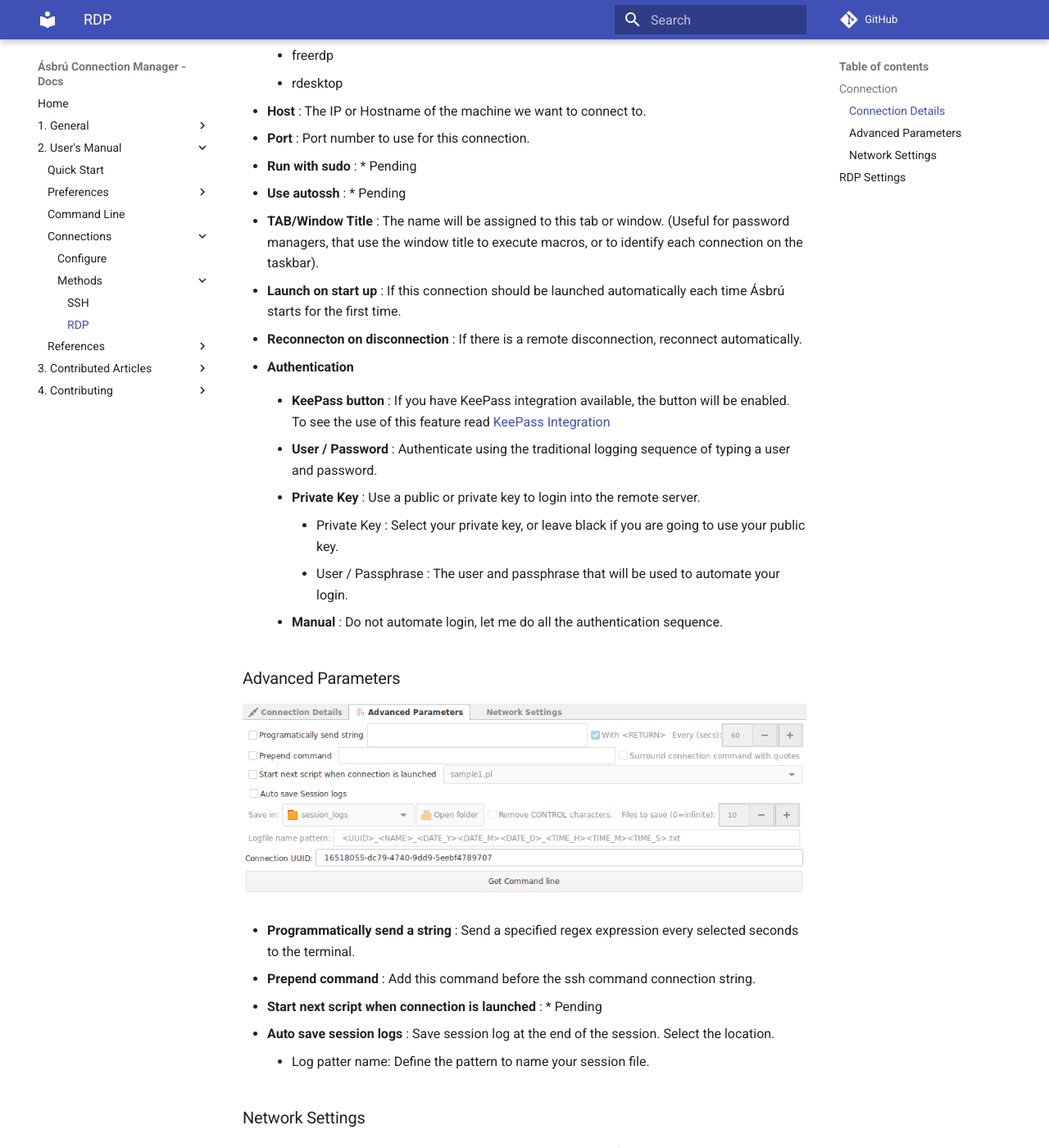
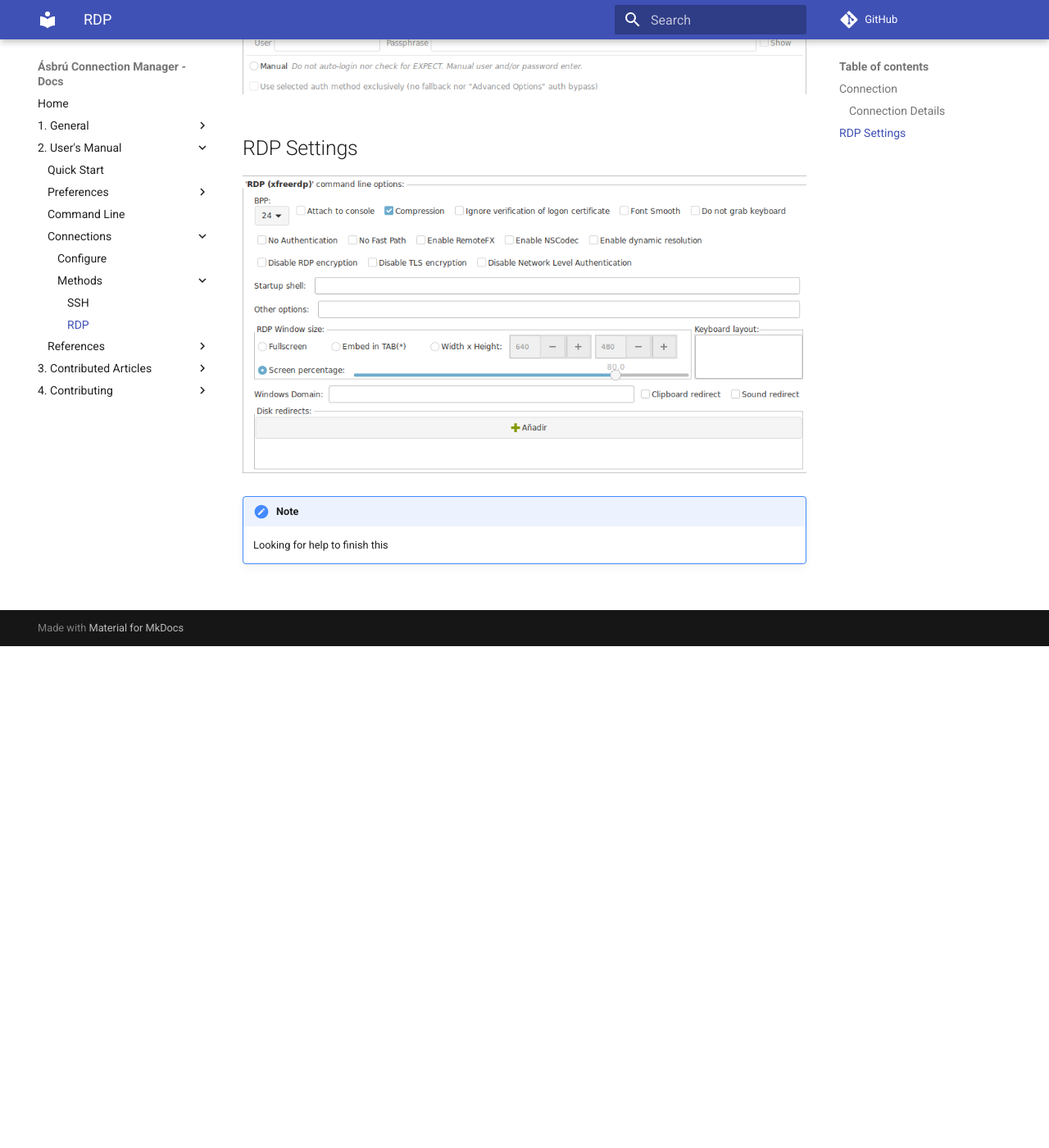
Before and after one commit to asbru-cm/asbru-cm, an MkDocs documentation site: the page built from doc/Manual/Connections/RDP.md, in a window 1280 px wide and 1400 px high, scrolled down 612 px. Shown: the whole window at 82% size. Built offline with MkDocs 1.6.1 and Material for MkDocs 9.7.7, drawn with Linux system fonts in a browser that asks for light colours; comment, search, counter and statistics services are not loaded; some of the changed text lies outside the part shown.

Commit message:
reorganize information into correct sections

```diff
--- a/doc/Manual/Connections/RDP.md
+++ b/doc/Manual/Connections/RDP.md
@@ -2,51 +2,15 @@
 
 ### Connection Details
 
-![](images/rdp1.png)
-
 + __Method__ : For this case, we select
     - freerdp
     - rdesktop
-+ __Host__ : The IP or Hostname of the machine we want to connect to.
-+ __Port__ : Port number to use for this connection.
-+ __Run with sudo__ : * Pending
-+ __Use autossh__ : * Pending
-+ __TAB/Window Title__ : The name will be assigned to this tab or window. (Useful for password managers, that use the window title to execute macros, or to identify each connection on the taskbar).
-+ __Launch on start up__ : If this connection should be launched automatically each time Ásbrú starts for the first time.
-+ __Reconnecton on disconnection__ : If there is a remote disconnection, reconnect automatically.
 
-+ __Authentication__
-    - __KeePass button__ : If you have KeePass integration available, the button will be enabled. To see the use of this feature read [KeePass Integration](../Preferences/KeePassXC.md)
-
-    - __User / Password__ : Authenticate using the traditional logging sequence of typing a user and password.
-    - __Private Key__ : Use a public or private key to login into the remote server.
-        - Private Key : Select your private key, or leave black if you are going to use your public key.
-        - User / Passphrase : The user and passphrase that will be used to automate your login.
-    - __Manual__ : Do not automate login, let me do all the authentication sequence.
-
-### Advanced Parameters
-
-![](images/rdp2.png)
-
-+ __Programmatically send a string__ : Send a specified regex expression every selected seconds to the terminal.
-+ __Prepend command__ : Add this command before the ssh command connection string.
-+ __Start next script when connection is launched__ : * Pending
-+ __Auto save session logs__ : Save session log at the end of the session. Select the location.
-    - Log patter name: Define the pattern to name your session file.
-
-
-### Network Settings
-
-This networking options override the Global Networking options for this connection.
-
-![](images/rdp3.png)
-
-+ __Use global proxy options__ : Use the globally predefined Networking options.
-+ __Use direct connection__ : If you declared a Global Proxy and you do not need it for this connection.
-+ __Use SOCKS proxy__ : Use a SOCKS proxy to exit the local network.
-+ __Jump Server__ : Use a jump server to exit the local network, or connect to an internal machine behind a FireWall.
-
+![](images/rdp1.png)
 
 ## RDP Settings
 
 ![](images/rdp4.png)
+
+!!! note
+    Looking for help to finish this
```
Also changed, not shown: doc/Manual/Connections/SSH.md (+14 -34 lines), doc/Manual/Connections/SSH_Terminal.md (+30 -0 lines).
